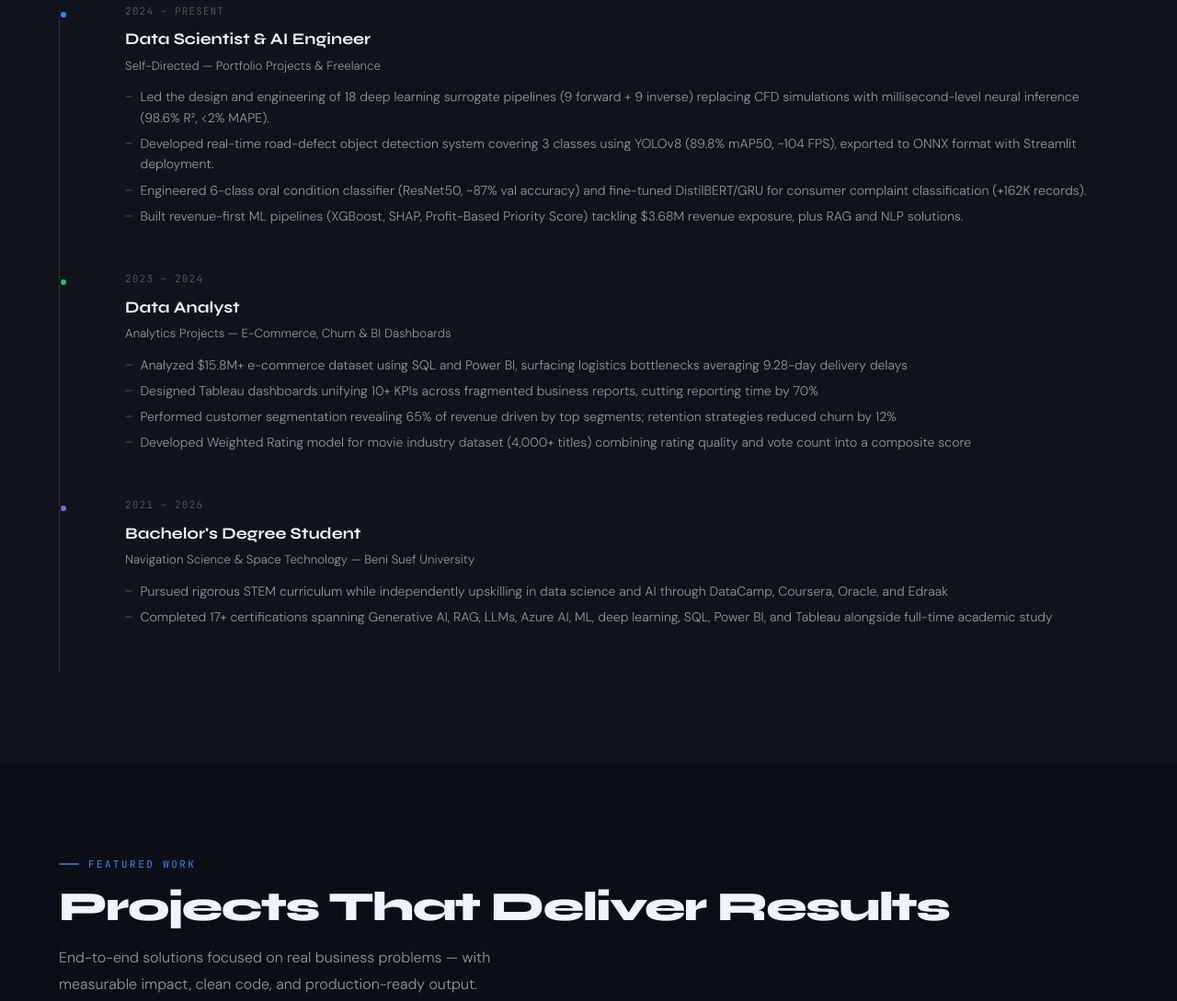
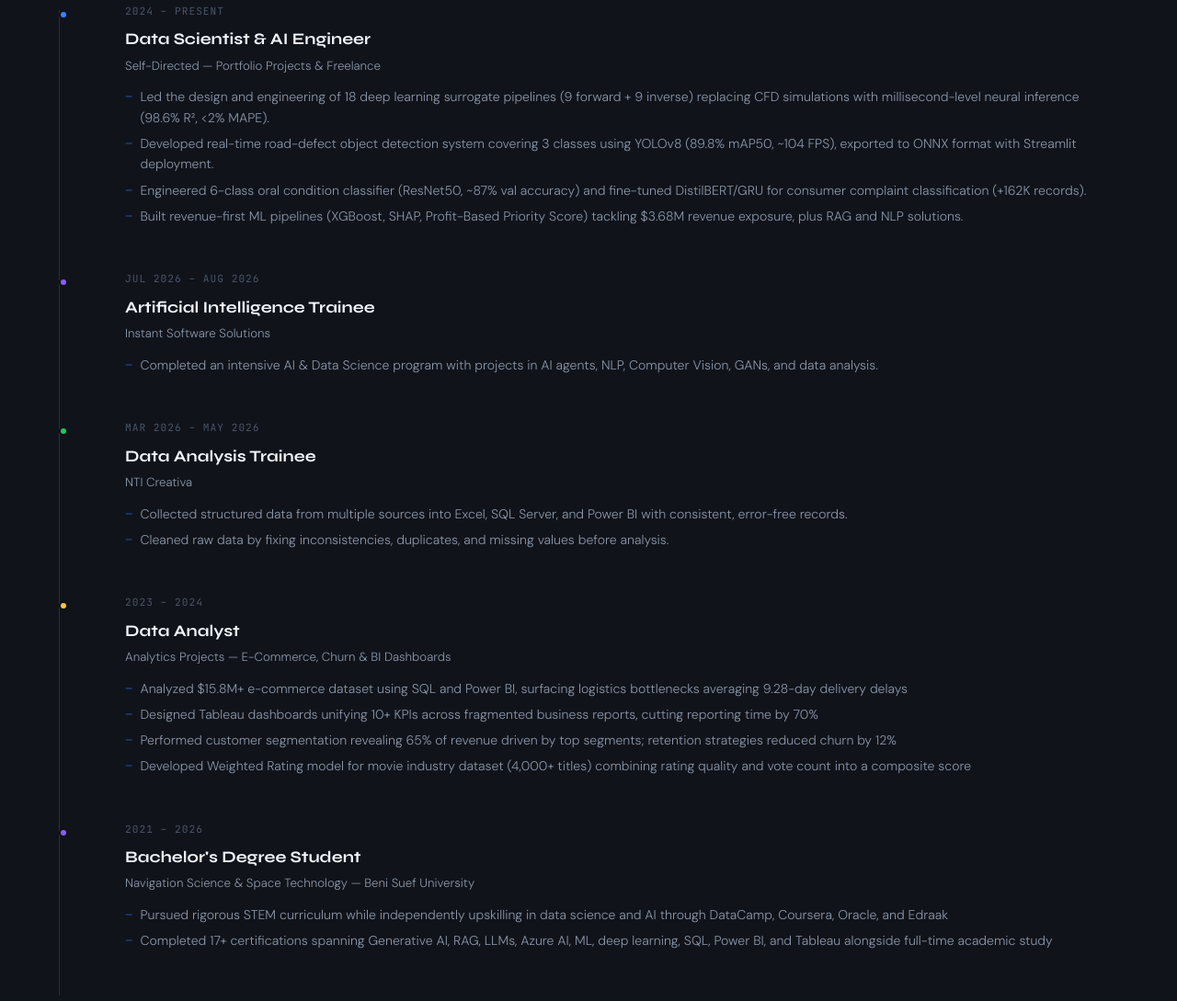
Before and after one commit to Mohamed-ME21/portfolio, a plain HTML site: page index.html in a window 1280 px wide. Shown: the part 3812-4901 px from the top of the page at 92% size. Drawn offline with Linux system fonts and the light colour scheme.

Commit message:
Add traineeship experiences at Instant Software Solutions and NTI Creativa

```diff
--- a/index.html
+++ b/index.html
@@ -1293,7 +1293,26 @@ section { padding: 100px 5vw; }
         </ul>
       </div>
       <div class="timeline-item">
+        <div class="timeline-dot" style="background:var(--purple)"></div>
+        <div class="timeline-date">JUL 2026 – AUG 2026</div>
+        <div class="timeline-role">Artificial Intelligence Trainee</div>
+        <div class="timeline-company">Instant Software Solutions</div>
+        <ul class="timeline-list">
+          <li>Completed an intensive AI &amp; Data Science program with projects in AI agents, NLP, Computer Vision, GANs, and data analysis.</li>
+        </ul>
+      </div>
+      <div class="timeline-item">
         <div class="timeline-dot green"></div>
+        <div class="timeline-date">MAR 2026 – MAY 2026</div>
+        <div class="timeline-role">Data Analysis Trainee</div>
+        <div class="timeline-company">NTI Creativa</div>
+        <ul class="timeline-list">
+          <li>Collected structured data from multiple sources into Excel, SQL Server, and Power BI with consistent, error-free records.</li>
+          <li>Cleaned raw data by fixing inconsistencies, duplicates, and missing values before analysis.</li>
+        </ul>
+      </div>
+      <div class="timeline-item">
+        <div class="timeline-dot" style="background:var(--gold)"></div>
         <div class="timeline-date">2023 – 2024</div>
         <div class="timeline-role">Data Analyst</div>
         <div class="timeline-company">Analytics Projects — E-Commerce, Churn & BI Dashboards</div>
```
